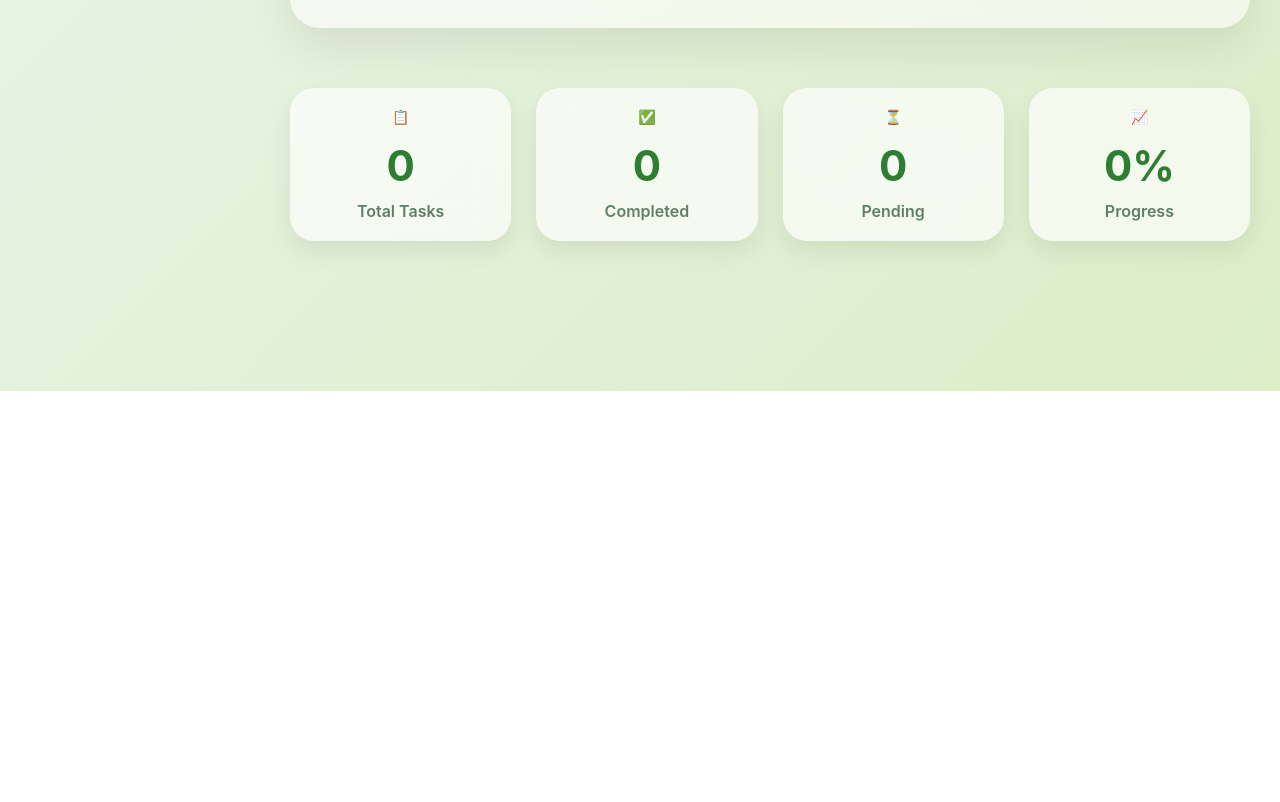
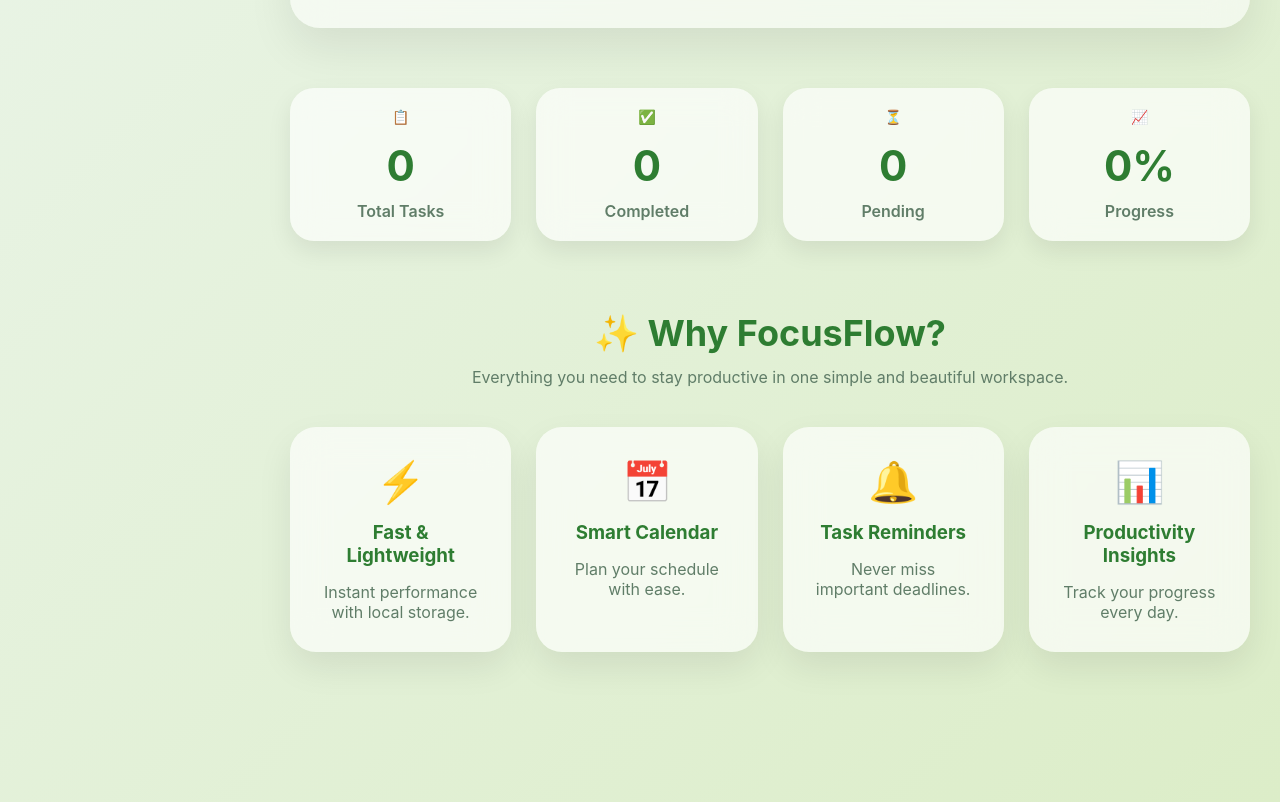
Before and after one commit to Arjon22/focusflow, a React (Vite) app: page / in a window 1280 px wide. Shown: the part 805-1607 px from the top of the page. Before the commit the page ends 1196 px from the top, so only its background shows below. Built offline with nearby package versions, Linux system fonts and the light colour scheme.

Commit message:
Add final Home page feature section

```diff
--- a/src/pages/Home.jsx
+++ b/src/pages/Home.jsx
@@ -2,6 +2,7 @@
 import HeroImage from "../assets/hero-illustration.jpg";
 
 function Home({ tasks }) {
+
   const totalTasks = tasks.length;
 
   const completedTasks =
@@ -16,18 +17,27 @@
       : Math.round(
           (completedTasks / totalTasks) * 100
         );
+
+
   return (
+
     <div className="home-page">
 
-      {/* Hero Section */}
+
+      {/* ==========================
+          HERO SECTION
+      ========================== */}
 
       <section className="hero">
 
+
         <div className="hero-content">
 
+
           <span className="hero-tag">
-  🌿 Productivity Reimagined • Focus Better
+            🌿 Productivity Reimagined
           </span>
+
 
           <h1>
             Focus on what
@@ -35,86 +45,261 @@
             truly matters.
           </h1>
 
+
           <p>
             Organize your tasks, manage your time,
             and build better habits with one clean,
             beautiful workspace.
           </p>
 
+
+
           <div className="hero-buttons">
+
 
             <Link
               to="/tasks"
               className="primary-btn"
             >
-              Get Started
+              🚀 Get Started
             </Link>
+
+
 
             <Link
               to="/dashboard"
               className="secondary-btn"
             >
-              View Dashboard
+              📊 Dashboard
             </Link>
+
 
           </div>
 
+
         </div>
 
+
+
+
         <div className="hero-image">
+
           <img
             src={HeroImage}
             alt="FocusFlow Hero"
           />
+
         </div>
 
+
+
       </section>
+
+
+
+
+
+      {/* ==========================
+          STATISTICS
+      ========================== */}
+
+
       <section className="stats-section">
+
 
         <div className="stat-card">
 
           <span>📋</span>
 
-    <h2>{totalTasks}</h2>
+          <h2>
+            {totalTasks}
+          </h2>
 
-    <p>Total Tasks</p>
+          <p>
+            Total Tasks
+          </p>
 
         </div>
+
+
 
         <div className="stat-card">
 
           <span>✅</span>
 
-    <h2>{completedTasks}</h2>
+          <h2>
+            {completedTasks}
+          </h2>
 
-    <p>Completed</p>
+          <p>
+            Completed
+          </p>
 
         </div>
+
+
 
         <div className="stat-card">
 
           <span>⏳</span>
 
-    <h2>{pendingTasks}</h2>
+          <h2>
+            {pendingTasks}
+          </h2>
 
-    <p>Pending</p>
+          <p>
+            Pending
+          </p>
 
         </div>
+
+
 
         <div className="stat-card">
 
           <span>📈</span>
 
-    <h2>{completionRate}%</h2>
+          <h2>
+            {completionRate}%
+          </h2>
 
-    <p>Progress</p>
+          <p>
+            Progress
+          </p>
 
         </div>
 
+
       </section>
 
+
+
+
+
+
+      {/* ==========================
+          FEATURES
+      ========================== */}
+
+
+
+      <section className="features-section">
+
+
+        <div className="section-title">
+
+
+          <h2>
+            ✨ Why FocusFlow?
+          </h2>
+
+
+          <p>
+            Everything you need to stay productive
+            in one simple and beautiful workspace.
+          </p>
+
+
         </div>
+
+
+
+
+
+        <div className="features-grid">
+
+
+          <div className="feature-card">
+
+            <span>
+              ⚡
+            </span>
+
+            <h3>
+              Fast & Lightweight
+            </h3>
+
+            <p>
+              Instant performance with local storage.
+            </p>
+
+          </div>
+
+
+
+
+
+          <div className="feature-card">
+
+            <span>
+              📅
+            </span>
+
+            <h3>
+              Smart Calendar
+            </h3>
+
+            <p>
+              Plan your schedule with ease.
+            </p>
+
+          </div>
+
+
+
+
+
+          <div className="feature-card">
+
+            <span>
+              🔔
+            </span>
+
+            <h3>
+              Task Reminders
+            </h3>
+
+            <p>
+              Never miss important deadlines.
+            </p>
+
+          </div>
+
+
+
+
+
+          <div className="feature-card">
+
+            <span>
+              📊
+            </span>
+
+            <h3>
+              Productivity Insights
+            </h3>
+
+            <p>
+              Track your progress every day.
+            </p>
+
+          </div>
+
+
+
+        </div>
+
+
+
+      </section>
+
+
+
+    </div>
+
   );
+
 }
 
+
 export default Home;
--- a/src/styles/home.css
+++ b/src/styles/home.css
@@ -255,3 +255,55 @@
     z-index: 2;
     pointer-events: none;
 }
+
+.features-section {
+    margin-top: 70px;
+}
+
+.section-title {
+    text-align: center;
+    margin-bottom: 40px;
+}
+
+.section-title h2 {
+    color: var(--primary);
+    font-size: 36px;
+    margin-bottom: 12px;
+}
+
+.section-title p {
+    color: var(--soft-text);
+}
+
+.features-grid {
+    display: grid;
+    grid-template-columns: repeat(4, 1fr);
+    gap: 25px;
+}
+
+.feature-card {
+    background: rgba(255, 255, 255, .65);
+    backdrop-filter: blur(18px);
+    border-radius: 26px;
+    padding: 30px;
+    text-align: center;
+    box-shadow: 0 15px 35px rgba(0, 0, 0, .08);
+    transition: .3s;
+}
+
+.feature-card:hover {
+    transform: translateY(-8px);
+}
+
+.feature-card span {
+    font-size: 40px;
+}
+
+.feature-card h3 {
+    margin: 15px 0;
+    color: var(--primary);
+}
+
+.feature-card p {
+    color: var(--soft-text);
+}
```
Lines whose indentation alone changed are shown as unchanged.
